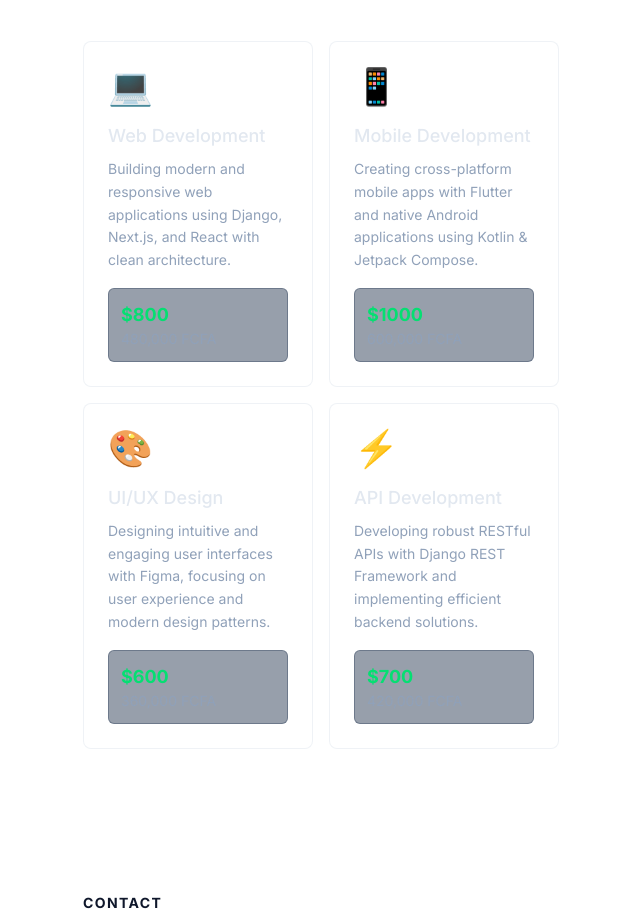
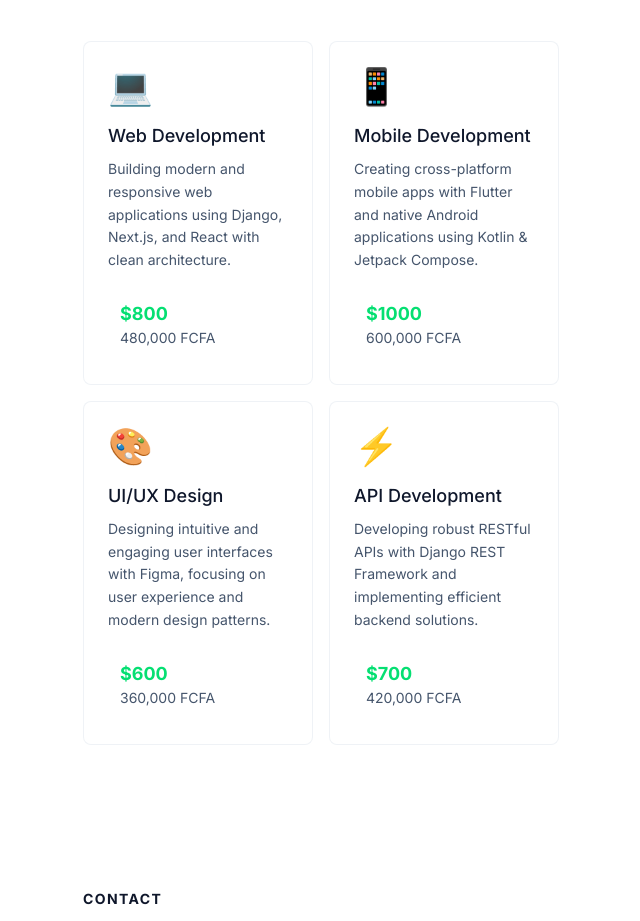
Before and after one commit to Rahim10020/freelance_portfolio, a Next.js app: page / in a window 1280 px wide. Shown: the part 3480-4401 px from the top of the page, without its empty margins (561-1201 px from the left). Built offline with nearby package versions, Linux system fonts and the light colour scheme; no server answers.

Commit message:
correction des couleurs

```diff
--- a/src/components/ui/ServiceCard.tsx
+++ b/src/components/ui/ServiceCard.tsx
@@ -9,12 +9,12 @@ export default function ServiceCard({ service, showPricing = false }: ServiceCar
     return (
         <div className="group relative rounded-lg border border-slate-300/30 dark:border-slate-200/10 bg-white/60 dark:bg-slate-800/50 p-6 transition-all hover:bg-white/80 dark:hover:bg-slate-800/70 hover:border-slate-300/50 dark:hover:border-slate-200/20 hover:shadow-lg dark:hover:shadow-lg hover:shadow-teal-100/50 dark:hover:shadow-none">
             <div className="text-4xl mb-4">{service.icon}</div>
-            <h3 className="text-lg font-medium text-slate-200 mb-2">{service.title}</h3>
-            <p className="text-sm text-slate-400 leading-relaxed mb-4">{service.description}</p>
+            <h3 className="text-lg font-medium text-slate-900 dark:text-slate-200 mb-2">{service.title}</h3>
+            <p className="text-sm text-slate-600 dark:text-slate-400 leading-relaxed mb-4">{service.description}</p>
             {showPricing && (
-                <div className="mt-4 p-3 bg-slate-700/50 rounded-md border border-slate-600/50">
+                <div className="mt-4 p-3 rounded-md">
                     <div className="text-lg font-bold text-green-400">${service.priceUSD}</div>
-                    <div className="text-sm text-slate-400">{service.priceFCFA.toLocaleString()} FCFA</div>
+                    <div className="text-sm text-slate-600 dark:text-slate-400">{service.priceFCFA.toLocaleString()} FCFA</div>
                 </div>
             )}
         </div>
```
